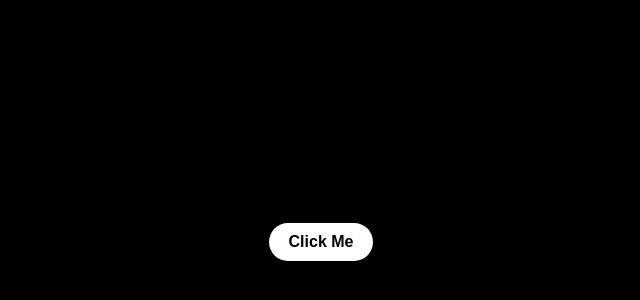
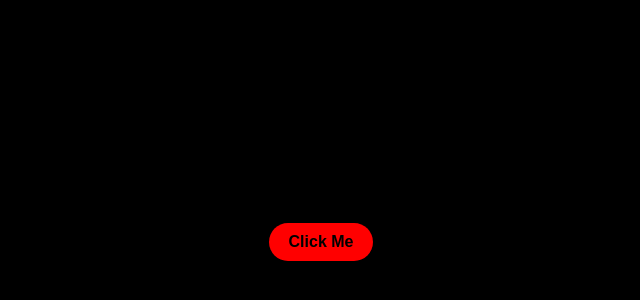
Before and after one commit to Luk-Up/ui-service, a React (Create React App) app in the folder ui-service/: page / in a window 1280 px wide. Shown: the part 158-458 px from the top of the page, without its empty margins (319-959 px from the left). Built offline with nearby package versions, Linux system fonts and the light colour scheme.

Commit message:
first try for cicd pipeline

```diff
--- a/ui-service/src/App.css
+++ b/ui-service/src/App.css
@@ -16,7 +16,7 @@ body, html {
 }
 
 .btn {
-  background-color: white;
+  background-color: red;
   color: black;
   border: none;
   padding: 10px 20px;
@@ -31,7 +31,7 @@ body, html {
 .ripple {
   position: absolute;
   border-radius: 50%;
-  background: white;
+  background: rebeccapurple;
   transform: scale(0);
   animation: ripple-animation 1s forwards;
   z-index: 1;
```
